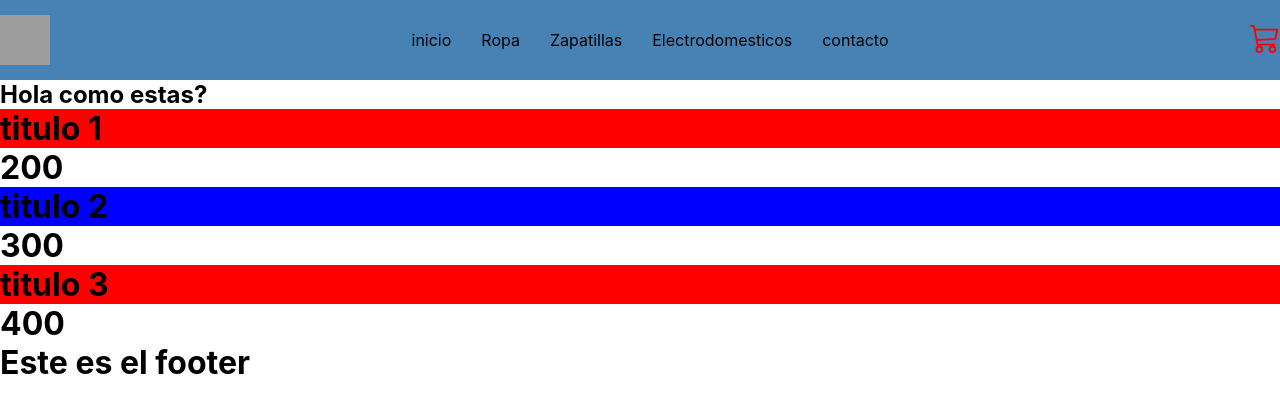
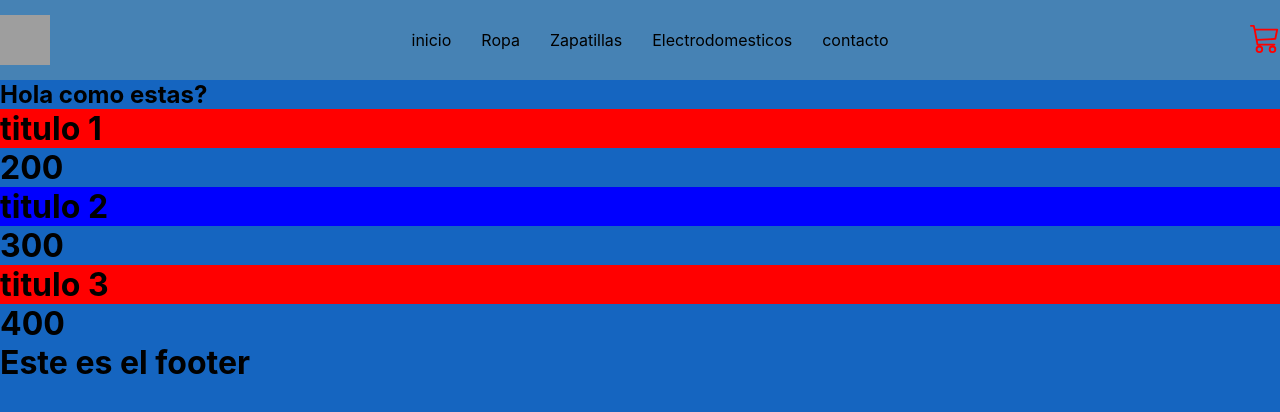
Before and after one commit to campeone-pixel/coder-51600, a React (Create React App) app: page / in a window 1280 px wide. Shown: the top 412 px of the page. Built offline with nearby package versions, Linux system fonts and the light colour scheme; grey boxes are pictures that could not be loaded.

Commit message:
agregue mui

```diff
--- a/src/App.js
+++ b/src/App.js
@@ -1,17 +1,12 @@
-import { Footer } from "./Components/Footer/Footer";
-import ItemListContainer from "./Components/ItemListContainer/ItemListContainer";
-import { Navbar } from "./Components/Navbar/Navbar";
-import ProductCard from "./Components/ProductCard/ProductCard";
+
+import { Main } from "./Components/Main/Main";
 
 function App() {
 	return (
 		<div>
-			<Navbar />
-			<ItemListContainer title={'Hola como estas?'}/>
-			<ProductCard title="titulo 1" price="200" isRed={true} />
-			<ProductCard title="titulo 2" price="300" isRed={false} />
-			<ProductCard title="titulo 3" price="400" isRed={true} />
-			<Footer />
+
+
+      <Main/>
 		</div>
 	);
 }
--- /dev/null
+++ b/src/Components/Main/Main.jsx
@@ -0,0 +1,42 @@
+
+import Box from "@mui/material/Box";
+
+import Grid from "@mui/material/Grid";
+import { Navbar } from "../Navbar/Navbar";
+import ItemListContainer from "../ItemListContainer/ItemListContainer";
+import ProductCard from "../ProductCard/ProductCard";
+import {Footer} from '../Footer/Footer'
+
+
+
+export const Main = () => {
+	return (
+		<Box
+			sx={{
+				width: "100%",
+				height: "100vh",
+				backgroundColor: "primary.dark",
+			}}
+		>
+			<Grid container >
+				<Grid item xs={12}>
+					<Navbar />
+				</Grid>
+
+				<Grid item xs={12}>
+					<ItemListContainer title={"Hola como estas?"} />
+				</Grid>
+
+				<Grid item xs={12}>
+					<ProductCard title="titulo 1" price="200" isRed={true} />
+					<ProductCard title="titulo 2" price="300" isRed={false} />
+					<ProductCard title="titulo 3" price="400" isRed={true} />
+				</Grid>
+
+				<Grid item xs={12}>
+					<Footer />
+				</Grid>
+			</Grid>
+		</Box>
+	);
+};
```
